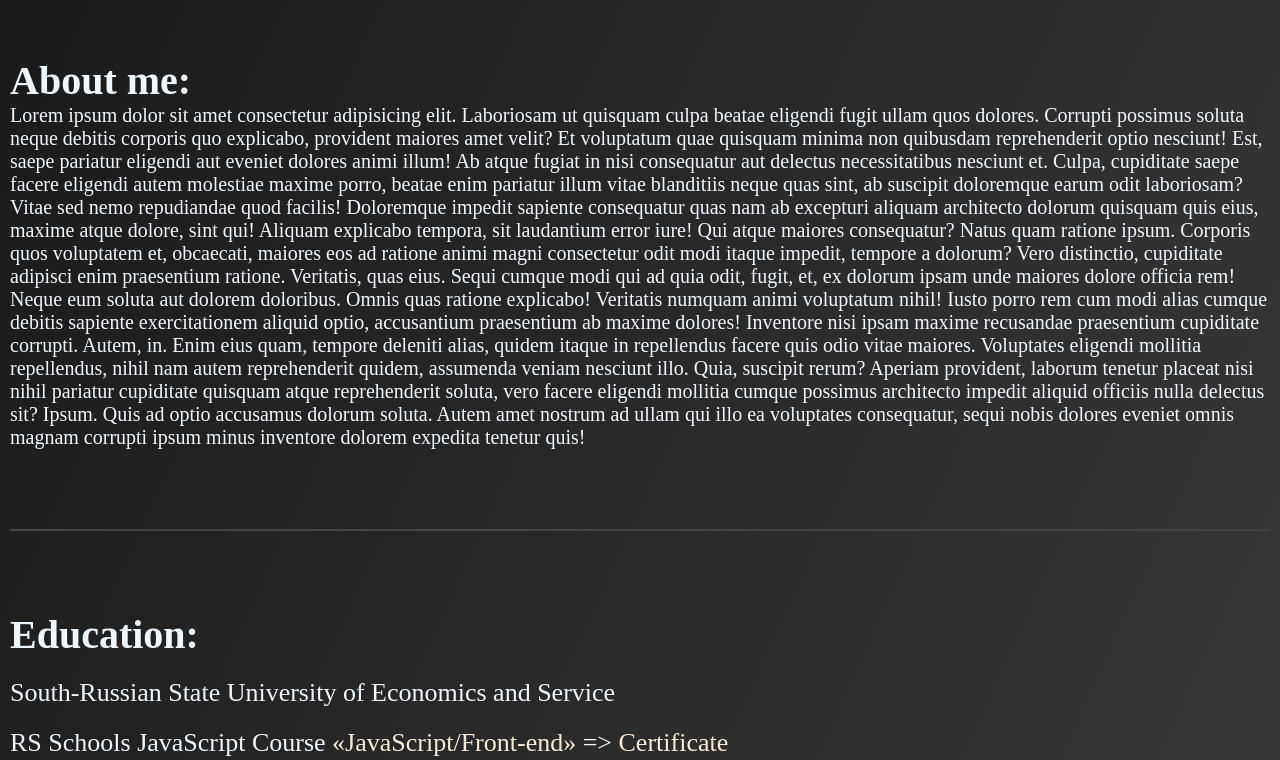
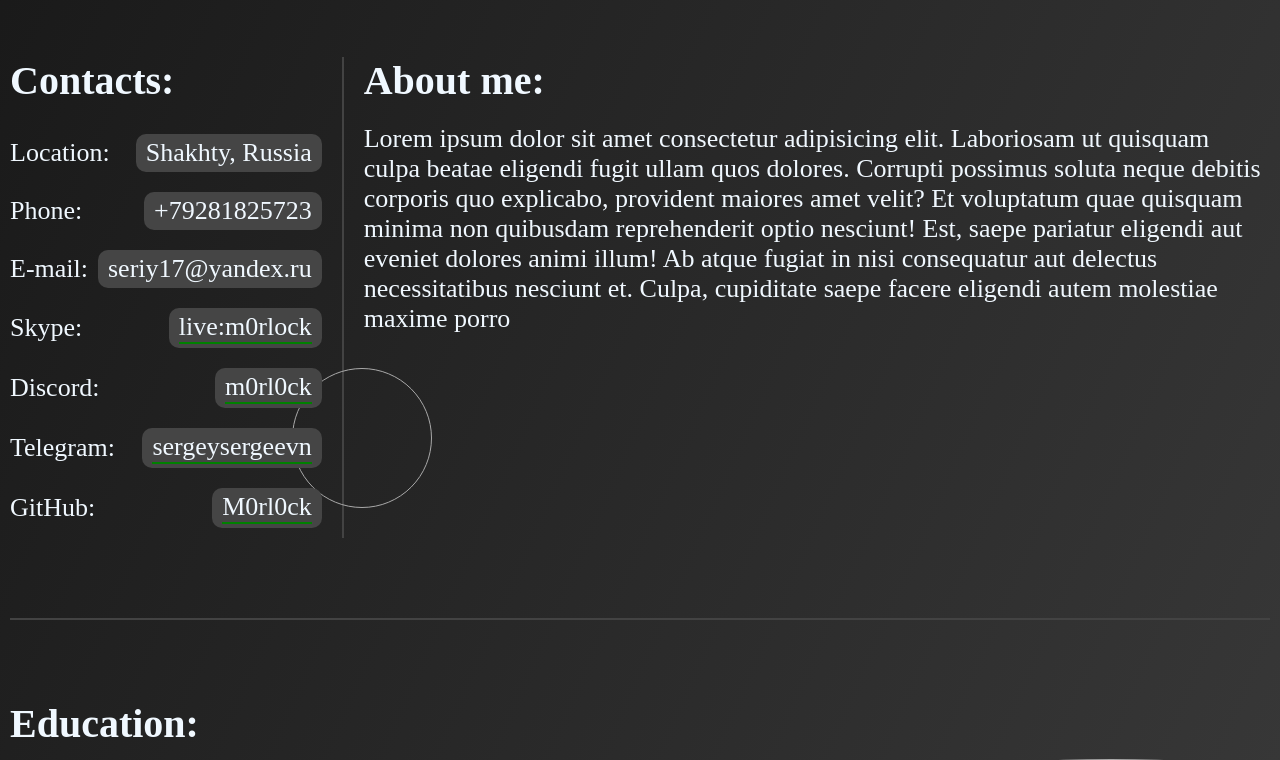
Before and after one commit to M0rl0ck/myPortfolio, a React (Vite) app in the folder my_portfolio/: page / in a window 1280 px wide. Shown: the part 1080-1840 px from the top of the page. Built offline with nearby package versions, Linux system fonts and the light colour scheme.

Commit message:
feat: add contacts

```diff
--- /dev/null
+++ b/my_portfolio/src/base/contacts/Contacts.tsx
@@ -0,0 +1,52 @@
+import Circle from "../decoration/Circle/Circle";
+import style from "./contacts.module.css";
+
+function Contacts() {
+  return (
+    <div className={style.contacts}>
+      <h2>Contacts: </h2>
+      <ul>
+        <li>
+          Location: <span>Shakhty, Russia</span>
+        </li>
+        <li>
+          Phone: <span>+79281825723</span>
+        </li>
+        <li>
+          E-mail: <span>seriy17@yandex.ru</span>
+        </li>
+        <li>
+          Skype:{" "}
+          <span>
+            <a href="https://join.skype.com/invite/zCjdUVJYCW8V">
+              live:m0rlock
+            </a>
+          </span>
+        </li>
+        <li>
+          Discord:{" "}
+          <span>
+            <a href=" https://discordapp.com/users/914233128330088478/">
+              m0rl0ck
+            </a>
+          </span>
+        </li>
+        <li>
+          Telegram:{" "}
+          <span>
+            <a href="https://t.me/sergeysergeevn">sergeysergeevn</a>
+          </span>
+        </li>
+        <li>
+          GitHub:{" "}
+          <span>
+            <a href="https://github.com/M0rl0ck">M0rl0ck</a>
+          </span>
+        </li>
+      </ul>
+      <Circle position={style.positionCircle} />
+    </div>
+  );
+}
+
+export default Contacts;
--- /dev/null
+++ b/my_portfolio/src/base/contacts/contacts.module.css
@@ -0,0 +1,36 @@
+.contacts {
+  position: relative;
+  white-space: nowrap;
+  z-index: 1;
+}
+
+.contacts li {
+  padding: 10px 0;
+  display: flex;
+  justify-content: space-between;
+  align-items: center;
+  gap: 10px;
+}
+
+.positionCircle {
+  bottom: 30px;
+  right: -110px;
+  z-index: -1;
+}
+
+.contacts span {
+  padding: 4px 10px;
+  background-color: #454545;
+  border-radius: 10px;
+}
+
+.contacts a {
+  display: inline-block;
+  border-bottom: 2px solid green;
+  transition: all 0.5s;
+}
+
+.contacts a:hover {
+  transform: scale(1.07);
+  transition: all 0.4s;
+}
--- a/my_portfolio/src/base/decoration/oval/oval.module.css
+++ b/my_portfolio/src/base/decoration/oval/oval.module.css
@@ -4,7 +4,6 @@
   height: 80px;
   border: 1px solid darkgrey;
   border-radius: 240px / 40px;
-  z-index: -1;
 }
 
 .ovalDekcoration {
--- /dev/null
+++ b/my_portfolio/src/base/devider/VerticalDevider.tsx
@@ -0,0 +1,7 @@
+import style from "./devider.module.css";
+
+function VerticalDevider() {
+  return <div className={style.verticalDevider}></div>;
+}
+
+export default VerticalDevider;
--- a/my_portfolio/src/base/devider/devider.module.css
+++ b/my_portfolio/src/base/devider/devider.module.css
@@ -2,3 +2,8 @@
   width: 100%;
   border: 1px solid #434343;
 }
+
+.verticalDevider {
+  width: 0;
+  border: 1px solid #434343;
+}
--- a/my_portfolio/src/component/about/About.tsx
+++ b/my_portfolio/src/component/about/About.tsx
@@ -1,38 +1,23 @@
+import style from "./about.module.css";
+import Contacts from "../../base/contacts/Contacts";
+import VerticalDevider from "../../base/devider/VerticalDevider";
+
 function About() {
   return (
-    <section>
-      <h2>About me:</h2>
-      Lorem ipsum dolor sit amet consectetur adipisicing elit. Laboriosam ut
-      quisquam culpa beatae eligendi fugit ullam quos dolores. Corrupti possimus
-      soluta neque debitis corporis quo explicabo, provident maiores amet velit?
-      Et voluptatum quae quisquam minima non quibusdam reprehenderit optio
-      nesciunt! Est, saepe pariatur eligendi aut eveniet dolores animi illum! Ab
-      atque fugiat in nisi consequatur aut delectus necessitatibus nesciunt et.
-      Culpa, cupiditate saepe facere eligendi autem molestiae maxime porro,
-      beatae enim pariatur illum vitae blanditiis neque quas sint, ab suscipit
-      doloremque earum odit laboriosam? Vitae sed nemo repudiandae quod facilis!
-      Doloremque impedit sapiente consequatur quas nam ab excepturi aliquam
-      architecto dolorum quisquam quis eius, maxime atque dolore, sint qui!
-      Aliquam explicabo tempora, sit laudantium error iure! Qui atque maiores
-      consequatur? Natus quam ratione ipsum. Corporis quos voluptatem et,
-      obcaecati, maiores eos ad ratione animi magni consectetur odit modi itaque
-      impedit, tempore a dolorum? Vero distinctio, cupiditate adipisci enim
-      praesentium ratione. Veritatis, quas eius. Sequi cumque modi qui ad quia
-      odit, fugit, et, ex dolorum ipsam unde maiores dolore officia rem! Neque
-      eum soluta aut dolorem doloribus. Omnis quas ratione explicabo! Veritatis
-      numquam animi voluptatum nihil! Iusto porro rem cum modi alias cumque
-      debitis sapiente exercitationem aliquid optio, accusantium praesentium ab
-      maxime dolores! Inventore nisi ipsam maxime recusandae praesentium
-      cupiditate corrupti. Autem, in. Enim eius quam, tempore deleniti alias,
-      quidem itaque in repellendus facere quis odio vitae maiores. Voluptates
-      eligendi mollitia repellendus, nihil nam autem reprehenderit quidem,
-      assumenda veniam nesciunt illo. Quia, suscipit rerum? Aperiam provident,
-      laborum tenetur placeat nisi nihil pariatur cupiditate quisquam atque
-      reprehenderit soluta, vero facere eligendi mollitia cumque possimus
-      architecto impedit aliquid officiis nulla delectus sit? Ipsum. Quis ad
-      optio accusamus dolorum soluta. Autem amet nostrum ad ullam qui illo ea
-      voluptates consequatur, sequi nobis dolores eveniet omnis magnam corrupti
-      ipsum minus inventore dolorem expedita tenetur quis!
+    <section className={style.about}>
+      <Contacts />
+      <VerticalDevider />
+      <div>
+        <h2>About me:</h2>
+        Lorem ipsum dolor sit amet consectetur adipisicing elit. Laboriosam ut
+        quisquam culpa beatae eligendi fugit ullam quos dolores. Corrupti
+        possimus soluta neque debitis corporis quo explicabo, provident maiores
+        amet velit? Et voluptatum quae quisquam minima non quibusdam
+        reprehenderit optio nesciunt! Est, saepe pariatur eligendi aut eveniet
+        dolores animi illum! Ab atque fugiat in nisi consequatur aut delectus
+        necessitatibus nesciunt et. Culpa, cupiditate saepe facere eligendi
+        autem molestiae maxime porro
+      </div>
     </section>
   );
 }
--- /dev/null
+++ b/my_portfolio/src/component/about/about.module.css
@@ -0,0 +1,9 @@
+.about {
+  display: flex;
+  gap: 20px;
+  font-size: 26px;
+}
+
+.about h2 {
+  margin-bottom: 20px;
+}
--- a/my_portfolio/src/component/education/Education.tsx
+++ b/my_portfolio/src/component/education/Education.tsx
@@ -1,3 +1,4 @@
+import OvalDekcoration from "../../base/decoration/oval/OvalDekcoration";
 import style from "./education.module.css";
 
 function Education() {
@@ -17,6 +18,7 @@ function Education() {
         {" => "}
         <a href="https://app.rs.school/certificate/rugf7yq4">Certificate</a>
       </p>
+      <OvalDekcoration position={style.positionOval} />
     </section>
   );
 }
--- a/my_portfolio/src/component/education/education.module.css
+++ b/my_portfolio/src/component/education/education.module.css
@@ -1,4 +1,6 @@
 .education {
+  position: relative;
+  overflow: hidden;
   display: flex;
   flex-direction: column;
   gap: 10px;
@@ -19,3 +21,8 @@
   text-decoration: underline;
   transition: all 0.5s;
 }
+
+.positionOval {
+  top: 70px;
+  right: 400px;
+}
--- a/my_portfolio/src/component/title/title.module.css
+++ b/my_portfolio/src/component/title/title.module.css
@@ -36,4 +36,5 @@
 .positionOval {
   top: 120px;
   left: -180px;
+  z-index: -1;
 }
```
